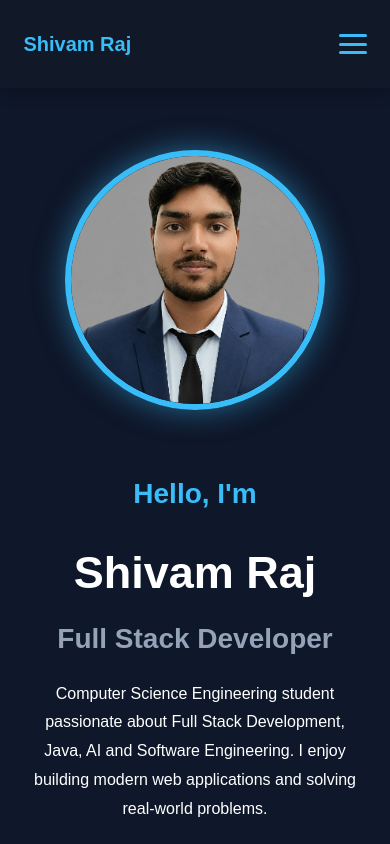
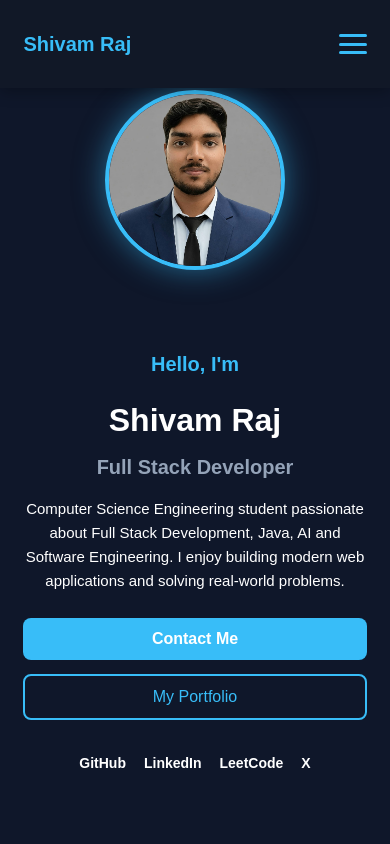
Before and after one commit to shivamraj502/Shivam-Raj-Portfolio, a React app in the folder app/: page / in a window 390 px wide. Shown: the top 844 px of the page. Built offline with nearby package versions, Linux system fonts and the light colour scheme; the HTML template or start-up script is replaced by a standard one.

Commit message:
hero.jsx & hero.css updated

```diff
--- a/app/src/components/Hero.css
+++ b/app/src/components/Hero.css
@@ -200,7 +200,7 @@ transform:translateY(0);
 
 }
 
-@media(max-width:900px){
+/* @media(max-width:900px){
 
 .hero{
 
@@ -210,7 +210,15 @@ text-align:center;
 
 padding-top:150px;
 
-}
+} */
+
+@media(max-width:900px) {
+
+    .hero {
+        flex-direction: column-reverse;
+        text-align: center;
+        padding-top: 100px;        /* was 150px — reduced since navbar is now a single-row bar */
+    }
 
 .hero-left h1{
 
@@ -257,3 +265,55 @@ margin-bottom:40px;
 }
 
 }
+
+@media(max-width:480px){
+
+.hero{
+    padding:90px 6% 50px;
+}
+
+.hero-left h3{
+    font-size:20px;
+}
+
+.hero-left h1{
+    font-size:32px;
+}
+
+.hero-left h2{
+    font-size:20px;
+    margin-bottom:18px;
+}
+
+.hero-left p{
+    font-size:15px;
+    line-height:1.6;
+    margin-bottom:25px;
+}
+
+.hero-buttons{
+    flex-direction:column;
+    width:100%;
+    gap:14px;
+}
+
+.btn,
+.btn-outline{
+    width:100%;
+    text-align:center;
+    padding:12px 20px;
+    box-sizing:border-box;
+}
+
+.social-links{
+    gap:18px;
+    font-size:14px;
+}
+
+.hero-right img{
+    width:180px;
+    height:180px;
+    border-width:4px;
+}
+
+}
```
